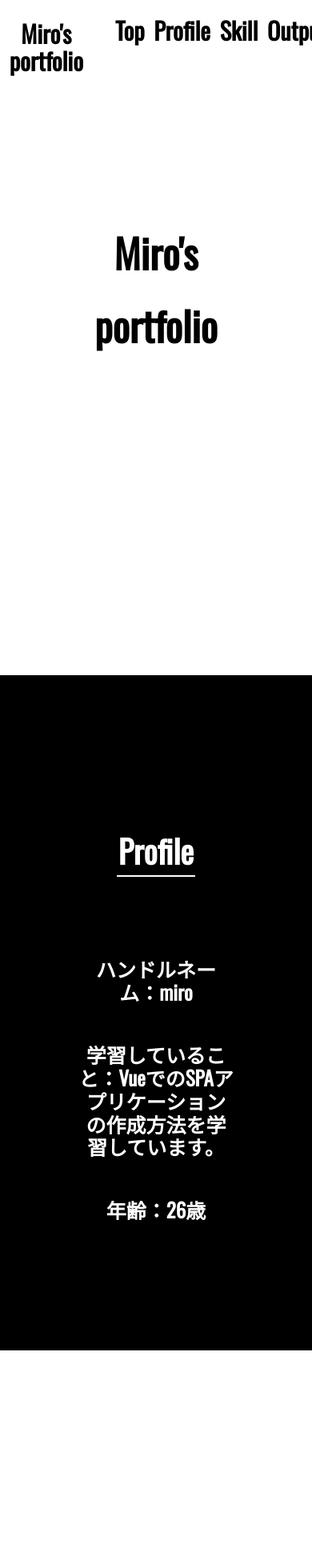
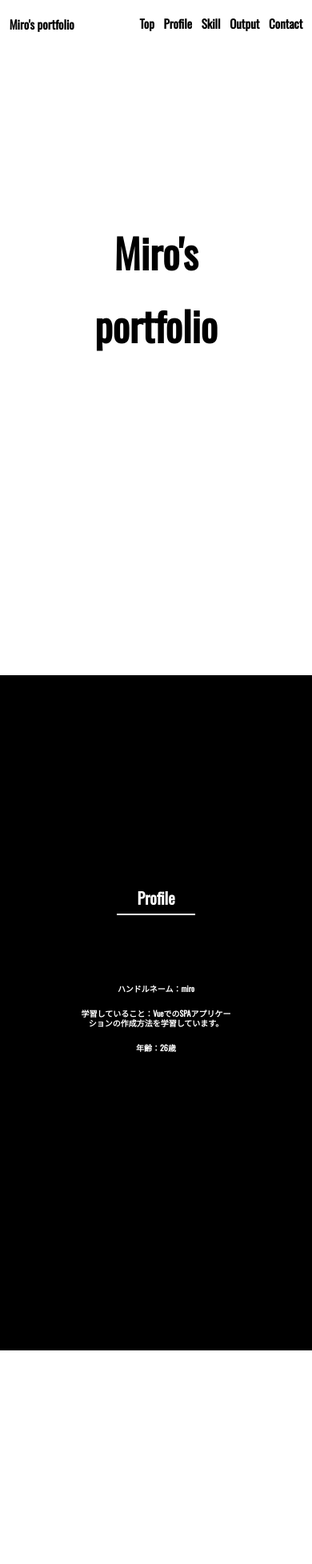
Before and after one commit to lyonsan/portfolio, a Vue app: page / in a window 390 px wide. Shown: the top 1955 px of the page at 80% size. Built offline with nearby package versions, Linux system fonts and the light colour scheme; what vue-smoothscroll would draw is missing.

Commit message:
レスポンシブデザイン

```diff
--- a/src/components/Contact.vue
+++ b/src/components/Contact.vue
@@ -28,8 +28,8 @@ export default {
 <style scoped>
 
 .contact {
-  padding-top: 20vh;
-  height: 80vh;
+  padding-top: 30vh;
+  height: 70vh;
   width: 100vw;
   background-color: white;
 }
@@ -63,4 +63,22 @@ a {
   text-decoration: none;
 }
 
+@media (max-width: 1024px) {
+  .contact-title>h1 {
+    font-size: 30px;
+  }
+  a {
+    font-size: 20px;
+  }
+}
+
+@media (max-width: 600px) {
+  .contact-title>h1 {
+    font-size: 20px;
+  }
+  a {
+    font-size: 15px;
+  }
+}
+
 </style>
--- a/src/components/Header.vue
+++ b/src/components/Header.vue
@@ -42,4 +42,18 @@ h2 {
   font-size: 30px;
 }
 
+@media (max-width: 1024px) {
+  h2 {
+    padding-top: 5px;
+    font-size: 25px;
+  }
+}
+
+@media (max-width: 600px) {
+  h2 {
+    padding-top: 10px;
+    font-size: 15px;
+  }
+}
+
 </style>
--- a/src/components/Nav.vue
+++ b/src/components/Nav.vue
@@ -48,4 +48,17 @@ a {
   font-weight: bold;
 }
 
+@media (max-width: 1024px) {
+  a {
+    font-size: 25px;
+  }
+}
+
+@media (max-width: 600px) {
+  a {
+    font-size: 15px;
+  }
+}
+
+
 </style>
--- a/src/components/Output.vue
+++ b/src/components/Output.vue
@@ -75,4 +75,32 @@ p {
   font-size: 15px;
 }
 
+@media (max-width: 1024px) {
+  .output-title>h1 {
+    font-size: 30px;
+  }
+
+  a {
+    font-size:20px;
+  }
+
+  p {
+    font-size: 12px;
+  }
+}
+
+@media (max-width: 600px) {
+  .output-title>h1 {
+    font-size: 20px;
+  }
+
+  a {
+    font-size:15px;
+  }
+
+  p {
+    font-size: 8px;
+  }
+}
+
 </style>
--- a/src/components/Profile.vue
+++ b/src/components/Profile.vue
@@ -28,8 +28,8 @@ export default {
 <style scoped>
 
 .profile {
-  padding-top: 20vh;
-  height: 80vh;
+  padding-top: 30vh;
+  height: 70vh;
   width: 100vw;
   background-color: black;
 }
@@ -64,4 +64,24 @@ h3 {
   font-size: 25px;
 }
 
+@media (max-width: 1024px) {
+  .profile-title>h1 {
+    font-size: 30px;
+  }
+
+  h3 {
+    font-size: 20px;
+  }
+}
+
+@media (max-width: 600px) {
+  .profile-title>h1 {
+    font-size: 20px;
+  }
+
+  h3 {
+    font-size: 10px;
+  }
+}
+
 </style>
--- a/src/components/Skill.vue
+++ b/src/components/Skill.vue
@@ -71,4 +71,30 @@ p {
   font-size: 15px;
 }
 
+@media (max-width: 1024px) {
+  .skill-title>h1 {
+    font-size: 30px;
+  }
+  h3 {
+    font-size: 20px;
+  }
+
+  p {
+    font-size: 12px;
+  }
+}
+
+@media (max-width: 600px) {
+  .skill-title>h1 {
+    font-size: 20px;
+  }
+  h3 {
+    font-size: 15px;
+  }
+
+  p {
+    font-size: 8px;
+  }
+}
+
 </style>
--- a/src/components/Top.vue
+++ b/src/components/Top.vue
@@ -35,4 +35,5 @@ h1 {
   font-size: 50px;
 }
 
+
 </style>
```
